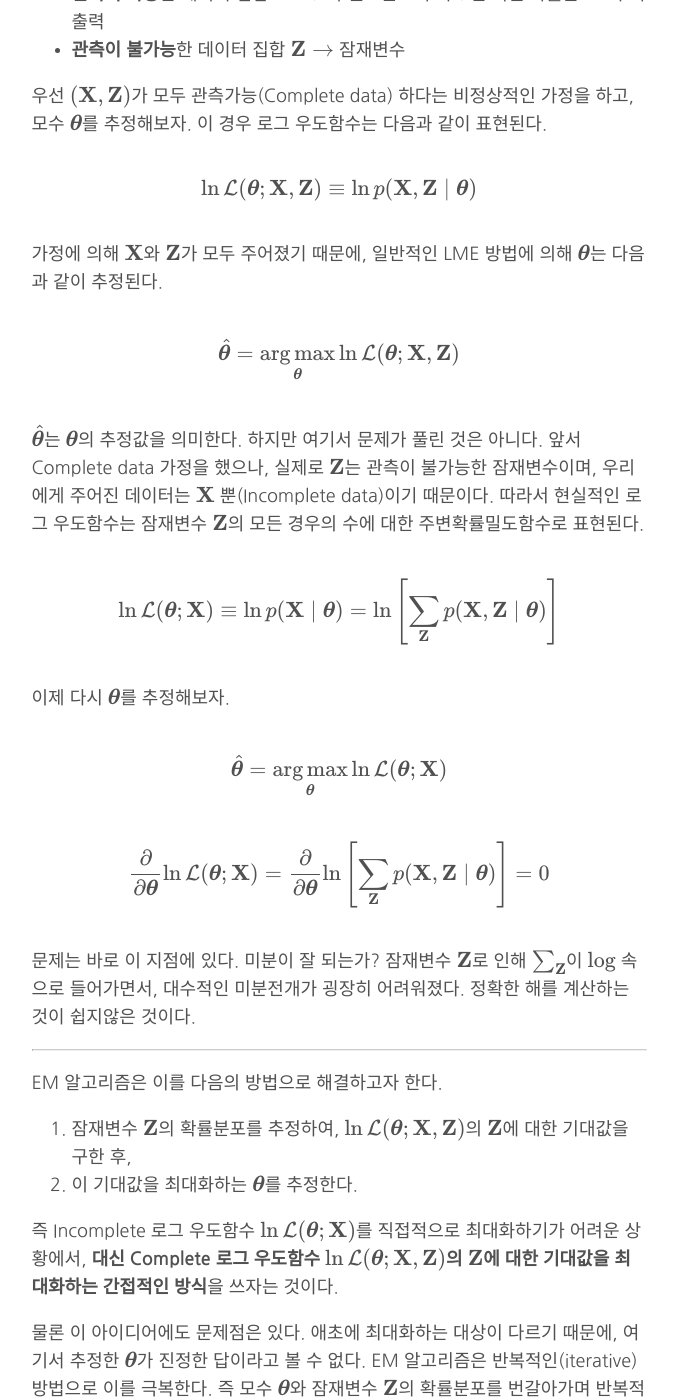
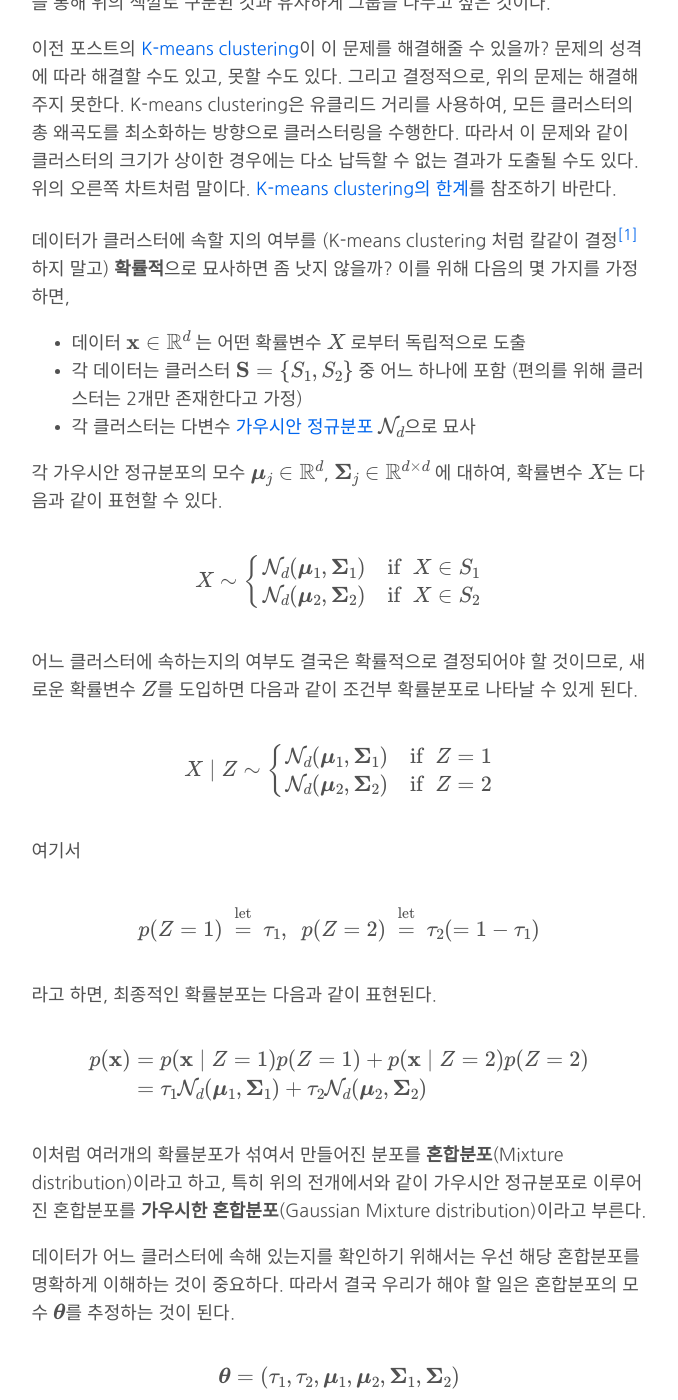
Before and after one commit to gem763/gem763.github.io, a Jekyll site: the page built from EM-알고리즘-일반론.md, in a window 1280 px wide and 1400 px high, scrolled down 801 px. Shown: the whole window, without its empty margins (301-979 px from the left). Built offline with Jekyll 4.4.1, drawn with Linux system fonts in a browser that asks for light colours; our own code applies the rules of GitHub Pages for plain Markdown files; formulas are drawn with MathJax 3; some of the changed text lies outside the part shown.

Commit message:
Uploaded by https://stackedit.io/

```diff
--- a/EM-알고리즘-일반론.md
+++ b/EM-알고리즘-일반론.md
@@ -3,10 +3,79 @@
 
 ---
 
-## 개요
+## Motivation
+
+아래의 왼쪽 차트와 같은 데이터 집합이 주어졌다고 해보자. 데이터들은 3개의 그룹으로 구분되어 있고, 편의를 위해 색깔로 해당 그룹을 표시하였다.
+
+<center><img src="https://gem763.github.io/assets/img/20180719/cluster_data.png" alt="cluster_data"/></center>
+<center><small>(출처: 위키피디아)</small></center>
+
+이제 각 데이터가 속한 그룹을 모르고 있다고 가정해보자. 우리는 클러스터링 기법을 통해 위의 색깔로 구분된 것과 유사하게 그룹을 나누고 싶은 것이다.
+
+이전 포스트의 [K-means clustering](https://gem763.github.io/machine%20learning/K-means-clustering.html)이 이 문제를 해결해줄 수 있을까? 문제의 성격에 따라 해결할 수도 있고, 못할 수도 있다. 그리고 결정적으로, 위의 문제는 해결해주지 못한다. K-means clustering은 유클리드 거리를 사용하여, 모든 클러스터의 총 왜곡도를 최소화하는 방향으로 클러스터링을 수행한다. 따라서 이 문제와 같이 클러스터의 크기가 상이한 경우에는 다소 납득할 수 없는 결과가 도출될 수도 있다. 위의 오른쪽 차트처럼 말이다. [K-means clustering의 한계](https://gem763.github.io/machine%20learning/K-means-clustering.html#%ED%95%9C%EA%B3%84)를 참조하기 바란다.
+
+데이터가 클러스터에 속할 지의 여부를 (K-means clustering 처럼 칼같이 결정[^hard_cl]하지 말고) **확률적**으로 묘사하면 좀 낫지 않을까? 이를 위해 다음의 몇 가지를 가정하면,
+
+* 데이터 <span><script type="math/tex">\mathbf{x} \in \mathbb{R}^d</script></span> 는 어떤 확률변수 <span><script type="math/tex">X</script></span> 로부터 독립적으로 도출
+* 각 데이터는 클러스터 <span><script type="math/tex">\mathbf{S} = \{ S_1, S_2 \}</script></span> 중 어느 하나에 포함 (편의를 위해 클러스터는 2개만 존재한다고 가정)
+* 각 클러스터는 다변수 [가우시안 정규분포](https://en.wikipedia.org/wiki/Normal_distribution) <span><script type="math/tex">\mathcal{N}_d</script></span>으로 묘사
+
+
+각 가우시안 정규분포의 모수 <span><script type="math/tex">\boldsymbol{\mu}_j \in \mathbb{R}^d</script></span>, <span><script type="math/tex">\mathbf{\Sigma}_j \in \mathbb{R}^{d \times d}</script></span> 에 대하여, 확률변수 <span><script type="math/tex">X</script></span>는 다음과 같이 표현할 수 있다.
+
+[^hard_cl]: Hard clustering 이라고 한다. 반대로, 클러스터를 확률적으로 결정하는 방식을 Soft clustering 이라고 한다.
+
+<div class="math"><script type="math/tex; mode=display">
+X \sim
+\begin{cases}
+\mathcal{N}_d (\boldsymbol{\mu}_1, \mathbf{\Sigma}_1) & \text{if}~~ X \in S_1 \\
+\mathcal{N}_d (\boldsymbol{\mu}_2, \mathbf{\Sigma}_2) & \text{if}~~ X \in S_2
+\end{cases}
+</script></div>
+
+어느 클러스터에 속하는지의 여부도 결국은 확률적으로 결정되어야 할 것이므로, 새로운 확률변수 <span><script type="math/tex">Z</script></span>를 도입하면 다음과 같이 조건부 확률분포로 나타날 수 있게 된다.
+
+<div class="math"><script type="math/tex; mode=display">
+X \mid Z \sim
+\begin{cases}
+\mathcal{N}_d (\boldsymbol{\mu}_1, \mathbf{\Sigma}_1) & \text{if}~~ Z=1 \\
+\mathcal{N}_d (\boldsymbol{\mu}_2, \mathbf{\Sigma}_2) & \text{if}~~ Z=2
+\end{cases}
+</script></div>
+
+여기서
+
+<div class="math"><script type="math/tex; mode=display">
+p(Z=1) ~\overset{\text{let}}{=}~ \tau_1, ~~p(Z=2) ~\overset{\text{let}}{=}~ \tau_2 (= 1-\tau_1)
+</script></div>
+
+라고 하면, 최종적인 확률분포는 다음과 같이 표현된다.
+
+<div class="math"><script type="math/tex; mode=display">
+\begin{aligned}
+p(\mathbf{x}) &= p(\mathbf{x} \mid Z=1) p(Z=1) + p(\mathbf{x} \mid Z=2) p(Z=2) \\
+&= \tau_1\mathcal{N}_d (\boldsymbol{\mu}_1, \mathbf{\Sigma}_1) + \tau_2\mathcal{N}_d (\boldsymbol{\mu}_2, \mathbf{\Sigma}_2)
+\end{aligned}
+</script></div>
+
+이처럼 여러개의 확률분포가 섞여서 만들어진 분포를 **혼합분포**(Mixture distribution)이라고 하고, 특히 위의 전개에서와 같이 가우시안 정규분포로 이루어진 혼합분포를 **가우시한 혼합분포**(Gaussian Mixture distribution)이라고 부른다.
+
+데이터가 어느 클러스터에 속해 있는지를 확인하기 위해서는 우선 해당 혼합분포를 명확하게 이해하는 것이 중요하다. 따라서 결국 우리가 해야 할 일은 혼합분포의 모수 <span><script type="math/tex">\boldsymbol{\theta}</script></span>를 추정하는 것이 된다.
+
+<div class="math"><script type="math/tex; mode=display">
+\boldsymbol{\theta} = (\tau_1, \tau_2, \boldsymbol{\mu}_1, \boldsymbol{\mu}_2, \mathbf{\Sigma}_1, \mathbf{\Sigma}_2)
+</script></div>
+
+<center><img src="https://gem763.github.io/assets/img/20180719/cluster_by_em.png" alt="cluster_em"/></center>
+
+<center><small>(출처: 위키피디아)</small></center>
+
+
+## 모델링
+
 어떤 확률분포로부터 데이터 집합 <span><script type="math/tex">\mathbf{X}</script></span>이 관측되었다. 이 관측데이터들은, 관측되지 않는 어떤 이산(discrete) 데이터의 집합 <span><script type="math/tex">\mathbf{Z}</script></span>에 의존한다고 가정해보자. 즉 각각의 관측 데이터 <span><script type="math/tex">\mathbf{x} \in \mathbf{X}</script></span>는 그에 대응하는 하나의 비관측 데이터 <span><script type="math/tex">\mathbf{z} \in \mathbf{Z}</script></span>을 가진다. 이런 비관측 데이터 <span><script type="math/tex">\mathbf{Z}</script></span>를 **잠재변수**(Latent variables)라고 한다. 이런 상황에서, 각 관측 데이터가 따르는 확률분포의 모수 <span><script type="math/tex">\boldsymbol{\theta}</script></span>를 추정할 수 있을까?
 
-<center><img src="https://upload.wikimedia.org/wikipedia/commons/6/69/EM_Clustering_of_Old_Faithful_data.gif" alt="EM Clustering of Old Faithful data.gif"></center>
+
 
 
 * **관측이 가능**한 데이터 집합 <span><script type="math/tex">\mathbf{X} \rightarrow</script></span> 각 원소는 모수가 <span><script type="math/tex">\boldsymbol{\theta}</script></span>인 어떤 확률분포로부터 출력
```
